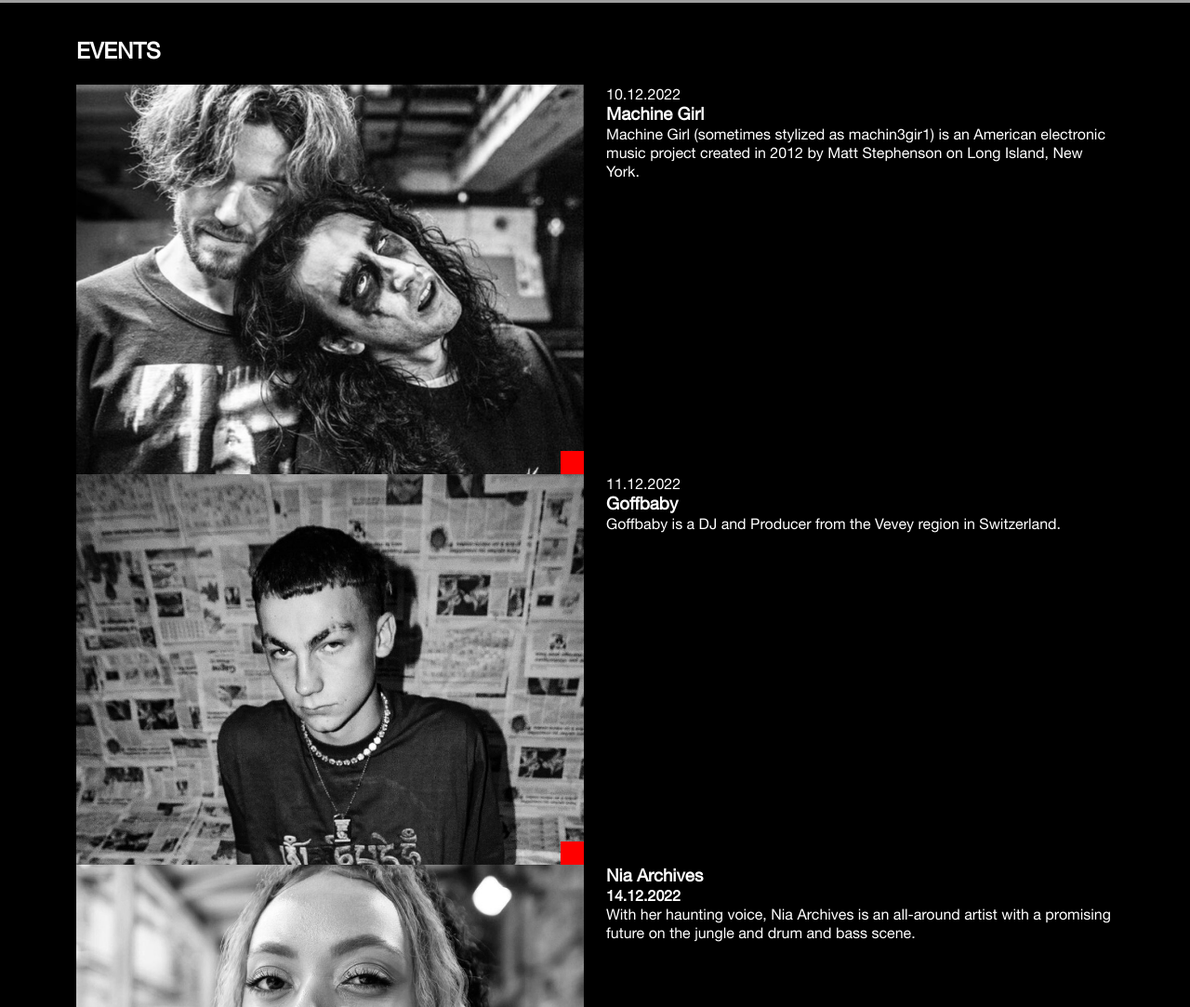
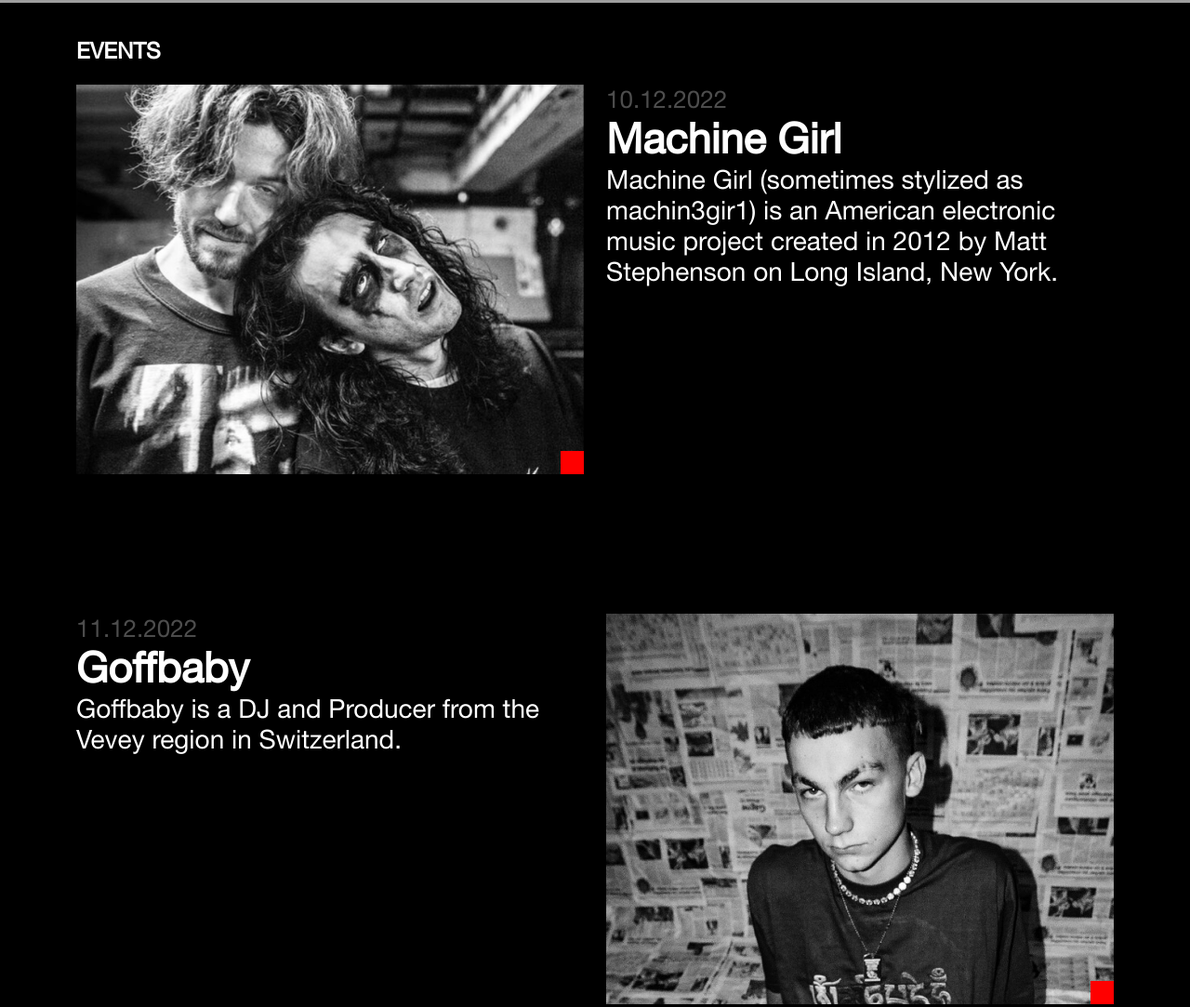
Before and after one commit to deavetheferret/alvin-bar, a website built with Parcel: page src/index.html in a window 1280 px wide. Shown: the part 1377-2460 px from the top of the page at 93% size. Built offline with nearby package versions, Linux system fonts and the light colour scheme; grey boxes are pictures that could not be loaded.

Commit message:
header done, main work in progress, footer not started

```diff
--- a/src/index.html
+++ b/src/index.html
@@ -30,7 +30,7 @@
                   <div class="underline"></div>
                 </a>
                 <a href="pages/merchs.html" class="button"
-                  >Merchs
+                  >Merch
                   <div class="underline"></div>
                 </a>
                 <a href="pages/team.html" class="button"
@@ -90,38 +90,50 @@
             </div>
             <article class="event-article">
               <div class="row">
-                <div class="col-12 col-lg-6">
+                <div class="col-12 col-lg-6 order-0">
                   <figure class="trigger">
                     <img src="img/machine-girl.webp" alt="machine girl team" />
-                    <figcaption class="cover-square"></figcaption>
+                    <figcaption class="cover-square">
+                      <div class="CS-input">
+                        <a href="pages/events.html">Get your tickets now</a>
+                      </div>
+                    </figcaption>
                   </figure>
                 </div>
-                <div class="col-12 col-lg-6">
-                  <span class="events-data">10.12.2022</span>
-                  <h3>Machine Girl</h3>
-                  <p>
+                <div class="col-12 col-lg-6 order-1">
+                  <div class="article-info">
+                    <span class="article-date">10.12.2022</span>
+                    <h3 class="article-title">Machine Girl</h3>
+                    <p class="article-resume">
                       Machine Girl (sometimes stylized as machin3gir1) is an
                       American electronic music project created in 2012 by Matt
                       Stephenson on Long Island, New York.
                     </p>
                   </div>
                 </div>
+              </div>
             </article>
             <article class="event-article">
               <div class="row">
-                <div class="col-12 col-lg-6">
+                <div class="col-12 col-lg-6 order-lg-3">
                   <figure class="trigger">
                     <img src="img/goffbaby.webp" alt="goffbaby portrait" />
-                    <figcaption class="cover-square"></figcaption>
+                    <figcaption class="cover-square">
+                      <div class="CS-input">
+                        <a href="pages/events.html">Get your tickets now</a>
+                      </div>
+                    </figcaption>
                   </figure>
                 </div>
-                <div class="col-12 col-lg-6">
-                  <span>11.12.2022</span>
-                  <h3>Goffbaby</h3>
-                  <p>
+                <div class="col-12 col-lg-6 order-lg-2">
+                  <div class="article-info">
+                    <span class="article-date">11.12.2022</span>
+                    <h3 class="article-title">Goffbaby</h3>
+                    <p class="article-resume">
                       Goffbaby is a DJ and Producer from the Vevey region in
                       Switzerland.
                     </p>
+                  </div>
                 </div>
               </div>
             </article>
@@ -133,21 +145,42 @@
                       src="img/nia-archives.webp"
                       alt="nia archives portrait"
                     />
-                    <figcaption class="cover-square"></figcaption>
+                    <figcaption class="cover-square">
+                      <div class="CS-input">
+                        <a href="pages/events.html">Get your tickets now</a>
+                      </div>
+                    </figcaption>
                   </figure>
                 </div>
                 <div class="col-12 col-lg-6">
-                  <h3>Nia Archives</h3>
-                  <h4>14.12.2022</h4>
-                  <p>
+                  <div class="article-info">
+                    <span class="article-date">14.12.2022</span>
+                    <h3 class="article-title">Nia Archives</h3>
+                    <p class="article-resume">
                       With her haunting voice, Nia Archives is an all-around
                       artist with a promising future on the jungle and drum and
                       bass scene.
                     </p>
                   </div>
                 </div>
+              </div>
             </article>
           </div>
+          <div class="row justify-content-center">
+            <div class="col-12 col-lg-4">
+              <div class="btn-container">
+                <a href="pages/events.html" class="button btn-more"
+                  >See more <span class="icons"></span>
+                  <div class="underline"></div>
+                </a>
+              </div>
+            </div>
+          </div>
+        </div>
+        <div class="background">
+          <div class="square-bg"></div>
+          <div class="line-bg"></div>
+          <div class="circle-bg"></div>
         </div>
       </section>
       <section class="cocktails-list" id="cocktails">
--- a/src/js/main.js
+++ b/src/js/main.js
@@ -18,10 +18,10 @@
   var coverSquare = trigger.querySelector(".cover-square");
 
   trigger.addEventListener("mousemove", () => {
-    coverSquare.classList.add("coverSquare");
+    coverSquare.classList.add("coverSquareOn");
   });
 
   trigger.addEventListener("mouseleave", () => {
-    coverSquare.classList.remove("coverSquare");
+    coverSquare.classList.remove("coverSquareOn");
   });
 });
--- a/src/scss/main.scss
+++ b/src/scss/main.scss
@@ -144,6 +144,29 @@
 .events {
   background-color: var(--color-main);
   color: var(--color-second);
+
+  .event-article {
+    margin-bottom: 150px;
+    :last-of-type {
+      margin-bottom: 0;
+    }
+    .article-info {
+      .article-date {
+        opacity: 30%;
+        font-size: 26px;
+        line-height: 31px;
+      }
+      .article-title {
+        font-size: 45px;
+        line-height: 54px;
+        font-weight: 600;
+      }
+      .article-resume {
+        font-size: 28px;
+        line-height: 33px;
+      }
+    }
+  }
 }
 
 h2 {
@@ -156,7 +179,7 @@
   position: relative;
 }
 
-figcaption {
+.cover-square {
   width: 25px;
   height: 25px;
   background-color: var(--color-enhanced);
@@ -165,12 +188,72 @@
   right: 0;
   transition: 0.3s;
   transition-timing-function: cubic-bezier(0.075, 0.82, 0.165, 1);
+  overflow: hidden;
+
+  .CS-input {
+    display: none;
+  }
 }
 
-.coverSquare {
+.coverSquareOn {
   width: 100%;
   height: 100%;
   background-color: #ff000044;
+  display: flex;
+  justify-content: center;
+  align-items: center;
+  padding: 30px;
+
+  .CS-input {
+    color: var(--color-second);
+    display: block;
+    border: solid var(--color-second) 3px;
+    padding: 15px;
+    font-size: 40px;
+    text-align: center;
+    font-weight: 700;
+    text-transform: uppercase;
+    // backdrop-filter: blur(3px);
+
+    a {
+      text-decoration: none;
+    }
+  }
+}
+
+.event-article {
+  margin-bottom: 150px;
+  :last-of-type {
+    margin-bottom: 89px;
+  }
+  .article-info {
+    .article-date {
+      opacity: 30%;
+    }
+  }
+}
+
+.btn-container {
+  display: flex;
+  justify-content: center;
+  align-items: center;
+  margin-bottom: 90px;
+}
+
+.btn-more {
+  padding: 13px 17px;
+  font-size: 31px;
+  border: solid var(--color-second) 3px;
+  text-decoration: none;
+  span {
+    margin-left: 38px;
+  }
+  .underline {
+    height: 3px;
+  }
+  .underlining {
+    height: 3px;
+  }
 }
 
 @media screen and (max-width: 768px) {
@@ -250,4 +333,15 @@
   .card-founder:hover {
     transform: translateZ(10px);
   }
+
+  .event-article {
+    margin-bottom: 150px;
+    :last-of-type {
+      margin-bottom: 90px;
+    }
+    .article-info {
+      .article-date {
+      }
+    }
+  }
 }
```
Also changed, not shown: dist/index.html, 4 other files. Lines whose indentation alone changed are shown as unchanged.
